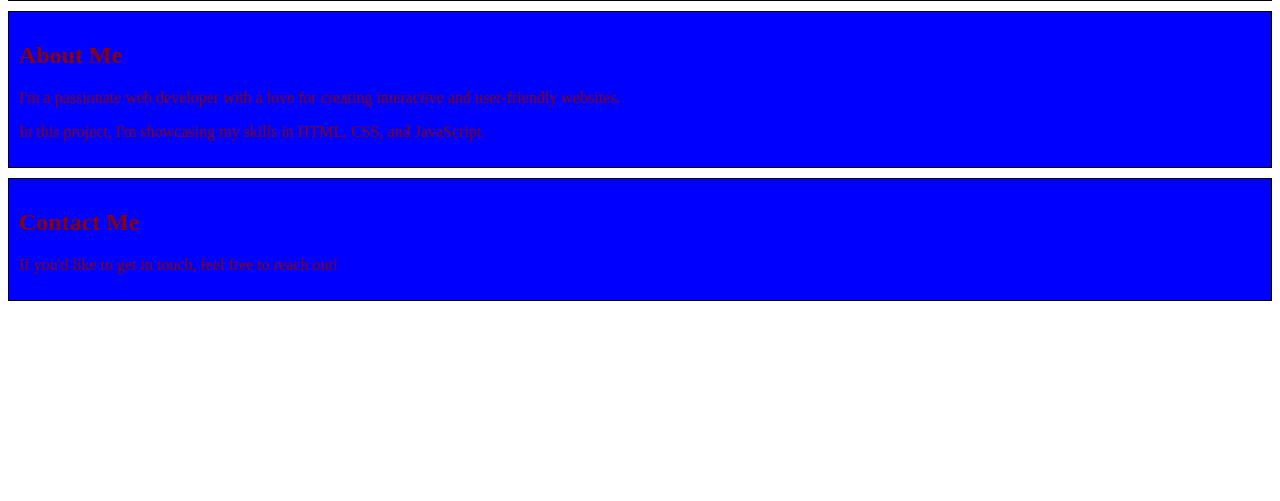
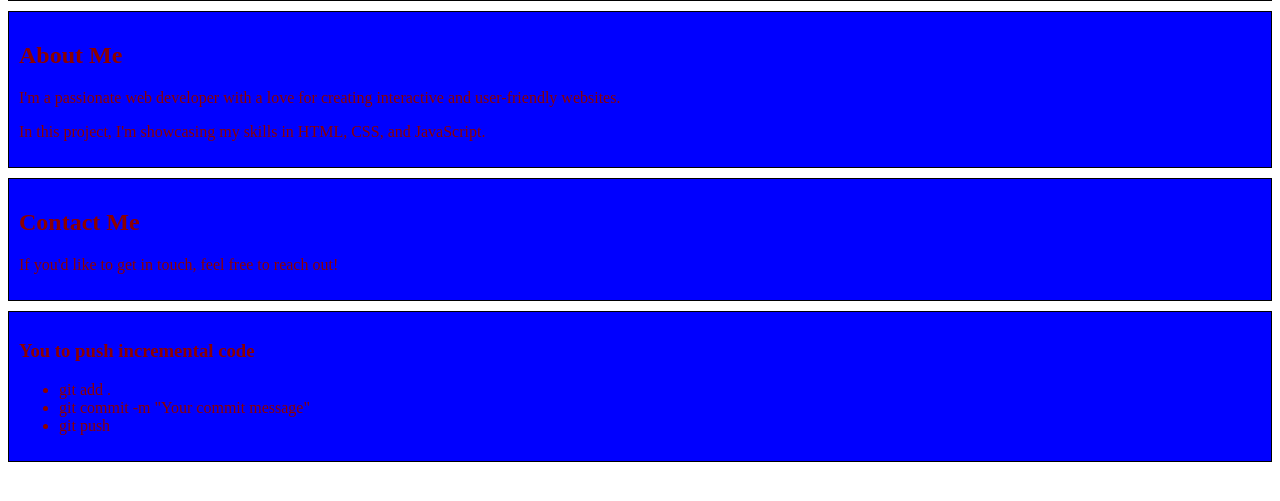
Before and after one commit to smmohosin75/Programing-Hero-Projects-GitHub-Repo, a plain HTML site: page index.html in a window 1280 px wide. Shown: the part 177-678 px from the top of the page. Drawn offline with Linux system fonts and the light colour scheme.

Commit message:
added you to push incremental code

```diff
--- a/index.html
+++ b/index.html
@@ -22,5 +22,15 @@
    <h2>Contact Me</h2>
    <p>If you'd like to get in touch, feel free to reach out!</p>
  </div>
+ <div>
+  <h3>You to push incremental code</h3>
+  <ul>
+    <li>git add .</li>
+    <li>git commit -m "Your commit message"</li>
+    <li>git push</li>
+
+
+  </ul>
+ </div>
 </body>
 </html>
```
